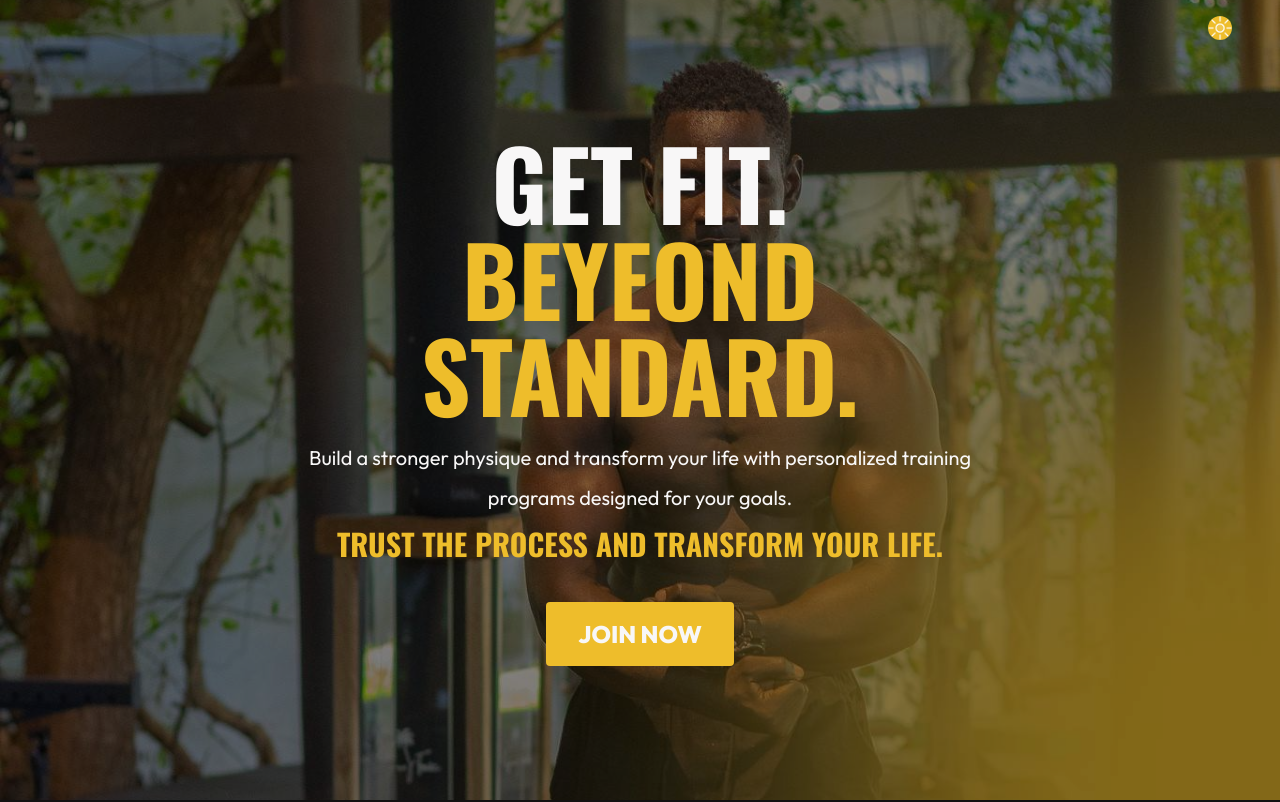
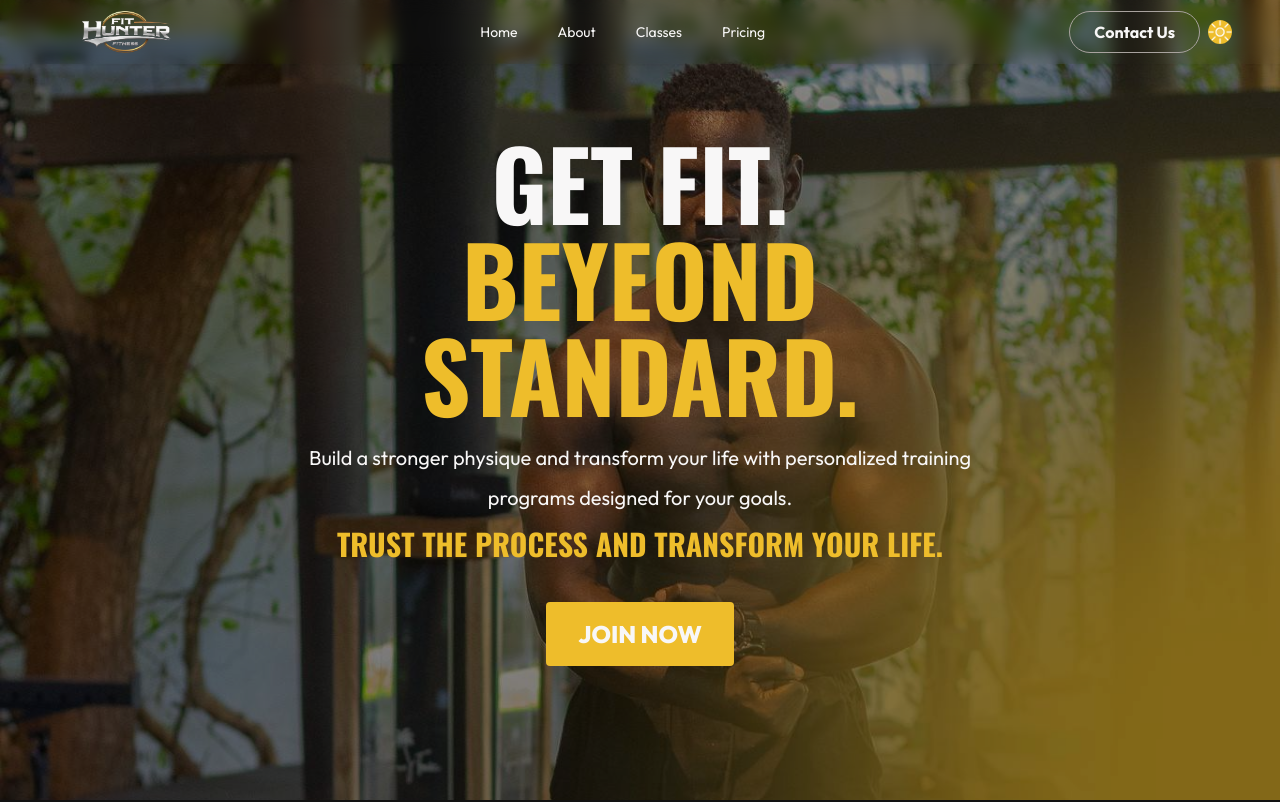
Before and after one commit to samziro/the-hunter, a React (Vite) app: page / in a window 1280 px wide. Shown: the top 802 px of the page. Built offline with nearby package versions, Linux system fonts and the light colour scheme.

Commit message:
first commit

```diff
--- a/package.json
+++ b/package.json
@@ -18,6 +18,7 @@
     "framer-motion": "^11.2.10",
     "react": "^18.2.0",
     "react-dom": "^18.2.0",
+    "react-icons": "^5.5.0",
     "react-scroll": "^1.9.0",
     "stripe": "^15.11.0"
   },
--- a/src/App.jsx
+++ b/src/App.jsx
@@ -1,5 +1,5 @@
 import Footer from "./components/footer/Footer";
-// import Navbar from "./components/navbar/Navbar";
+import Navbar from "./components/navbar/Navbar";
 import Hero from "./components/hero/Hero";
 import About from "./components/about/About";
 import Classes from "./components/classes/Classes";
@@ -44,7 +44,7 @@ const App = () => {
     <div className="bg-white dark:bg-darkTheme ">
       {
         <motion.img
-          className="w-6 h-6 right-4 top-4 z-50 fixed cursor-pointer mr-8 bg-btnDarkTheme -p-4 rounded-full"
+          className="w-6 h-6 right-4 top-5 z-50 fixed cursor-pointer mr-8 bg-btnDarkTheme -p-4 rounded-full"
           src={theme === "dark" ? Sun : Moon}
           alt={theme === "dark" ? "light-theme" : "dark-theme"}
           onClick={changeTheme}
@@ -54,7 +54,7 @@ const App = () => {
         />
       }
 
-      {/* <Navbar /> */}
+      <Navbar />
       <Hero />
       <Title Title1={"Transform Your Body,"} Title2={"Beyond standard"} subTitle={"TRAINER BIO"} />
       <About />
--- a/src/components/navbar/Navbar.jsx
+++ b/src/components/navbar/Navbar.jsx
@@ -2,21 +2,29 @@
 import { motion, AnimatePresence } from "framer-motion";
 import { Link } from "react-scroll";
 import { useState, useEffect } from "react";
-import { FontAwesomeIcon } from "@fortawesome/react-fontawesome";
-import { faBars, faTimes } from "@fortawesome/free-solid-svg-icons";
+
+import { FaBarsStaggered } from "react-icons/fa6";
+import { RiCloseLargeFill } from "react-icons/ri";
 import "aos/dist/aos.css";
 import Aos from "aos";
 import logo from "../../assets/logo.png";
 
-const navItems = [
-  { to: "Hero", label: "Home", offset: 0 },
-  { to: "About", label: "About Us", offset: -260 },
-  { to: "class", label: "Classes", offset: -260 },
-  { to: "Pricing", label: "Pricing", offset: -480 },
-];
+const NavItem = ({ to, offset, duration, children, onClick }) => (
+  <Link
+    to={to}
+    smooth={true}
+    offset={offset}
+    duration={duration}
+    onClick={onClick}
+    className="cursor-pointer transition hover:font-bold"
+  >
+    <li>{children}</li>
+  </Link>
+);
 
 const Navbar = () => {
-  const [isOpen, setIsOpen] = useState(false);
+  const [isMenuOpen, setIsMenuOpen] = useState(false);
+  const toggleMenu = () => setIsMenuOpen((prev) => !prev);
   const [scrolled, setScrolled] = useState(false);
 
   useEffect(() => {
@@ -26,104 +34,194 @@ const Navbar = () => {
     return () => window.removeEventListener("scroll", handleScroll);
   }, []);
 
-  const toggleMenu = () => setIsOpen(!isOpen);
-
-  const renderNavItems = () =>
-    navItems.map(({ to, label, offset }, i) => (
-      <motion.li
-        key={to}
-        whileHover={{ scale: 1.05, cursor: "pointer" }}
-        whileTap={{ scale: 0.95 }}
-        initial={{ opacity: 0, y: -10 }}
-        animate={{ opacity: 1, y: 0 }}
-        transition={{ delay: i * 0.1 }}
-        className="hover:underline decoration-inherit decoration-2 underline-offset-4"
-      >
-        <Link
-          to={to}
-          smooth={true}
-          offset={offset}
-          duration={500}
-          onClick={() => setIsOpen(false)}
-          className="block px-2 py-1"
-        >
-          {label}
-        </Link>
-      </motion.li>
-    ));
-
   return (
+    <header className="fixed top-0 w-full z-30 backdrop-blur bg-transparent shadow-sm">
       <motion.nav
-      className={`z-30 fixed top-0 left-0 right-0 w-full flex justify-between items-center px-4 md:px-20 py-2 transition-colors duration-300 ${
+        className={` flex justify-between items-center px-4 md:px-20 py-2 transition-colors duration-300 ${
         scrolled
-          ? "bg-lightTheme text-lightFontHeading dark:bg-darkTheme dark:text-lightFontText shadow"
+          ? "bg-lightTheme/50 text-lightFontHeading dark:bg-darkTheme/50 dark:text-lightFontText shadow"
           : "bg-transparent text-lightFontText "
       }`}
         initial={{ y: -100 }}
         animate={{ y: 0 }}
         transition={{ delay: 0.1, duration: 0.5, type: "spring", stiffness: 120 }}
+        role="navigation"
+        aria-label="Main navigation"
       >
         {/* Logo */}
-      <div className="logo flex items-center">
-        <Link to="Hero" smooth={true} offset={0} duration={500}>
+        <Link to="hero" smooth offset={0} duration={500} className="cursor-pointer">
           <img
             className="w-20 md:w-24 cursor-pointer"
             src={logo}
             alt="personal-trainer"
           />
         </Link>
-      </div>
 
         {/* Desktop Menu */}
-      <ul className="hidden md:flex md:gap-8 font-bold">{renderNavItems()}</ul>
+        <ul className="hidden md:flex gap-10 items-center text-sm ">
+          <NavItem to="hero" offset={0} duration={500}>Home</NavItem>
+          <NavItem to="about" offset={-280} duration={500}>About</NavItem>
+          <NavItem to="class" offset={-280} duration={500}>Classes</NavItem>
+          <NavItem to="pricing" offset={-480} duration={500}>Pricing</NavItem>
+        </ul>
 
-      {/* Mobile Menu Toggle */}
+        {/* Contact Button (Desktop) */}
+        <Link
+          to="contact"
+          smooth
+          offset={-60}
+          duration={500}
+          className="hidden md:inline-block px-6 py-2 font-bold cursor-pointer rounded-full border border-stone-400 hover:bg-btnDarkTheme hover:text-lightFontHeading transition"
+        >
+          Contact Us
+        </Link>
+
+        {/* Mobile Menu Icon */}
         <button
-        className="md:hidden block focus:outline-none z-40 bg-btnDarkTheme text-lightTheme p-1"
           onClick={toggleMenu}
-        aria-label="Toggle navigation menu"
+          className="md:hidden text-2xl"
+          aria-label={isMenuOpen ? "Close menu" : "Open menu"}
         >
-        <FontAwesomeIcon icon={isOpen ? faTimes : faBars} size="xl" />
+          {isMenuOpen ? <RiCloseLargeFill /> : <FaBarsStaggered />}
         </button>
+      </motion.nav>
 
-      {/* Mobile Dropdown */}
+      {/* Mobile Menu */}
       <AnimatePresence>
-        {isOpen && (
+        {isMenuOpen && (
           <motion.div
-            className="absolute top-full left-0 w-full bg-white dark:bg-darkTheme text-lightFontHeading dark:text-darkFontHeading shadow-md md:hidden"
-            initial={{ opacity: 0, y: -20 }}
-            animate={{ opacity: 1, y: 0 }}
-            exit={{ opacity: 0, y: -20 }}
+            initial={{ y: -10, opacity: 0 }}
+            animate={{ y: 0, opacity: 1 }}
+            exit={{ y: -10, opacity: 0 }}
             transition={{ duration: 0.3 }}
+            className="md:hidden absolute top-16 left-4 right-4 bg-white shadow-lg rounded-lg px-6 py-5 z-40 text-center"
           >
-            <ul className="flex flex-col items-center gap-4 py-6 font-medium">
-              {renderNavItems()}
-              <motion.li whileHover={{ scale: 1.05 }} whileTap={{ scale: 0.95 }}>
-                <Link to="Contact" smooth={true} offset={-270} duration={500}>
-                  <button className="mt-2 py-2 px-6 rounded-lg text-white bg-btnDarkTheme shadow">
-                    Contact Us
-                  </button>
+            <ul className="space-y-5 text-stone-700 text-base">
+              <NavItem to="hero" offset={0} duration={500} onClick={toggleMenu}>Home</NavItem>
+              <NavItem to="about" offset={-80} duration={500} onClick={toggleMenu}>About</NavItem>
+              <NavItem to="services" offset={-60} duration={500} onClick={toggleMenu}>Classes</NavItem>
+              <NavItem to="services" offset={-80} duration={500} onClick={toggleMenu}>Pricing</NavItem>
+              <Link
+                to="contact"
+                smooth
+                offset={-80}
+                duration={500}
+                onClick={toggleMenu}
+                className="inline-block px-4 py-2 border border-stone-400 rounded-full hover:bg-stone-700 hover:text-white transition"
+              >
+                Contact Me
               </Link>
-              </motion.li>
             </ul>
           </motion.div>
         )}
       </AnimatePresence>
+    </header>
+  );
 
-      {/* Desktop Button */}
-      <div className="hidden md:block">
-        <Link to="Contact" smooth={true} offset={-270} duration={500}>
-          <motion.button
-            whileHover={{ scale: 1.05 }}
-            whileTap={{ scale: 0.95 }}
-            className="py-2 px-6 rounded-lg text-lightFontHeading bg-btnDarkTheme shadow font-bold"
-          >
-            Contact Us
-          </motion.button>
-        </Link>
-      </div>
-    </motion.nav>
-  );
+
+// const Navbar = () => {
+
+
+  // const renderNavItems = () =>
+  //   navItems.map(({ to, label, offset }, i) => (
+  //     <motion.li
+  //       key={to}
+  //       whileHover={{ scale: 1.05, cursor: "pointer" }}
+  //       whileTap={{ scale: 0.95 }}
+  //       initial={{ opacity: 0, y: -10 }}
+  //       animate={{ opacity: 1, y: 0 }}
+  //       transition={{ delay: i * 0.1 }}
+  //       className="hover:underline decoration-inherit decoration-2 underline-offset-4"
+  //     >
+  //       <Link
+  //         to={to}
+  //         smooth={true}
+  //         offset={offset}
+  //         duration={500}
+  //         onClick={() => setIsOpen(false)}
+  //         className="block px-2 py-1"
+  //       >
+  //         {label}
+  //       </Link>
+  //     </motion.li>
+  //   ));
+
+  // return (
+  //   <header className="z-30 fixed top-0 left-0 right-0 w-full backdrop-blur">
+  //     <motion.nav
+  //     className={` flex justify-between items-center px-4 md:px-20 py-2 transition-colors duration-300 ${
+  //       scrolled
+  //         ? "bg-lightTheme/50 text-lightFontHeading dark:bg-darkTheme/50 dark:text-lightFontText shadow"
+  //         : "bg-transparent text-lightFontText "
+  //     }`}
+  //     initial={{ y: -100 }}
+  //     animate={{ y: 0 }}
+  //     transition={{ delay: 0.1, duration: 0.5, type: "spring", stiffness: 120 }}
+  //   >
+  //     {/* Logo */}
+  //     <div className="logo flex items-center">
+  //       <Link to="Hero" smooth={true} offset={0} duration={500}>
+  //         <img
+  //           className="w-20 md:w-24 cursor-pointer"
+  //           src={logo}
+  //           alt="personal-trainer"
+  //         />
+  //       </Link>
+  //     </div>
+
+  //     {/* Desktop Menu */}
+  //     <ul className="hidden md:flex md:gap-8 font-bold">{renderNavItems()}</ul>
+
+  //     {/* Mobile Menu Toggle */}
+  //     <button
+  //       className="md:hidden block focus:outline-none z-40 bg-btnDarkTheme text-lightTheme p-1"
+  //       onClick={toggleMenu}
+  //       aria-label="Toggle navigation menu"
+  //     >
+  //       <FontAwesomeIcon icon={isOpen ? faTimes : faBars} size="xl" />
+  //     </button>
+
+  //     {/* Mobile Dropdown */}
+  //     <AnimatePresence>
+  //       {isOpen && (
+  //         <motion.div
+  //           className="absolute top-full left-0 w-full bg-white dark:bg-darkTheme text-lightFontHeading dark:text-darkFontHeading shadow-md md:hidden"
+  //           initial={{ opacity: 0, y: -20 }}
+  //           animate={{ opacity: 1, y: 0 }}
+  //           exit={{ opacity: 0, y: -20 }}
+  //           transition={{ duration: 0.3 }}
+  //         >
+  //           <ul className="flex flex-col items-center gap-4 py-6 font-medium">
+  //             {renderNavItems()}
+  //             <motion.li whileHover={{ scale: 1.05 }} whileTap={{ scale: 0.95 }}>
+  //               <Link to="Contact" smooth={true} offset={-270} duration={500}>
+  //                 <button className="mt-2 py-2 px-6 rounded-lg text-white bg-btnDarkTheme shadow">
+  //                   Contact Us
+  //                 </button>
+  //               </Link>
+  //             </motion.li>
+  //           </ul>
+  //         </motion.div>
+  //       )}
+  //     </AnimatePresence>
+
+  //     {/* Desktop Button */}
+  //     <div className="hidden md:block">
+  //       <Link to="Contact" smooth={true} offset={-270} duration={500}>
+  //         <motion.button
+  //           whileHover={{ scale: 1.05 }}
+  //           whileTap={{ scale: 0.95 }}
+  //           className="py-2 px-6 rounded-lg text-lightFontHeading bg-btnDarkTheme shadow font-bold"
+  //         >
+  //           Contact Us
+  //         </motion.button>
+  //       </Link>
+  //     </div>
+  //   </motion.nav>
+  //   </header>
+
+
+  // );
 };
 
 export default Navbar;
```
Also changed, not shown: 1 other file (tests, documents, lock files or other folders). Lines whose indentation alone changed are shown as unchanged.
